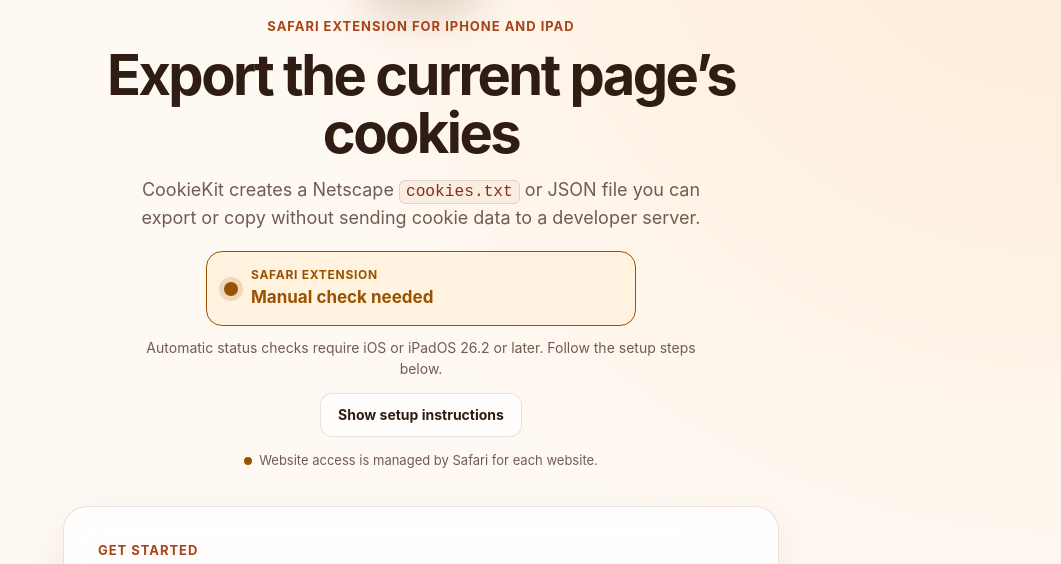
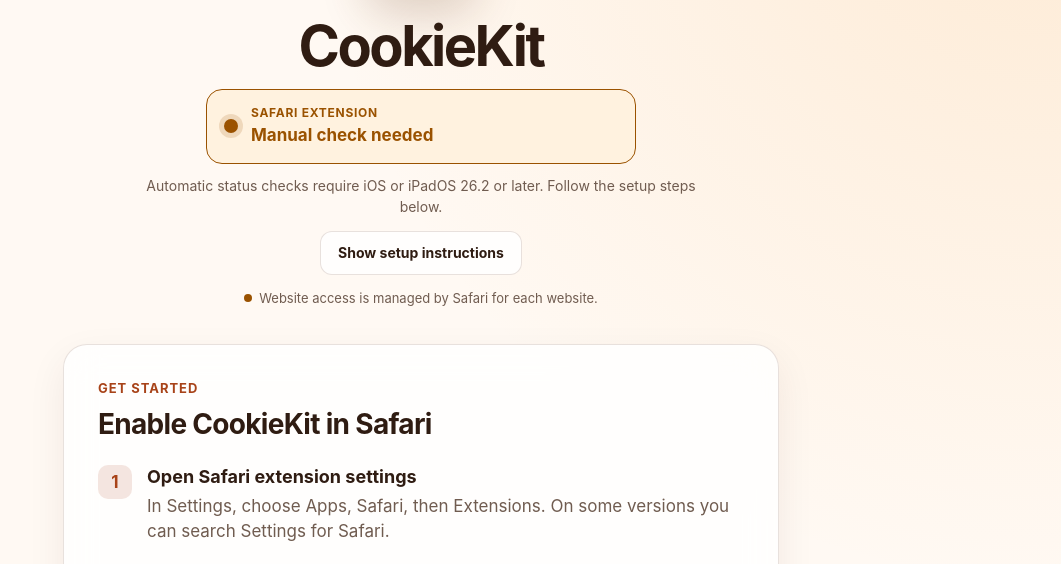
Before and after one commit to tfourj/CookieKit, a browser extension: page CookieKit/Resources/Base.lproj/Main.html in a window 1280 px wide. Shown: the part 165-729 px from the top of the page, without its empty margins (219-1280 px from the left). Drawn offline with Linux system fonts and the light colour scheme.

Commit message:
simplify app header

```diff
--- a/CookieKit/Resources/Base.lproj/Main.html
+++ b/CookieKit/Resources/Base.lproj/Main.html
@@ -22,13 +22,7 @@
                 height="112"
                 alt="CookieKit icon"
             >
-            <p class="eyebrow">Safari extension for iPhone and iPad</p>
-            <h1>Export the current page’s cookies</h1>
-            <p class="hero-copy">
-                CookieKit creates a Netscape <code>cookies.txt</code> or JSON file
-                you can export or copy without sending cookie data to a developer
-                server.
-            </p>
+            <h1>CookieKit</h1>
             <div
                 id="extension-status"
                 class="extension-status"
--- a/CookieKit/Resources/Style.css
+++ b/CookieKit/Resources/Style.css
@@ -133,13 +133,6 @@ code {
     font-weight: 750;
     letter-spacing: 0.075em;
     text-transform: uppercase;
-}
-
-.hero-copy {
-    max-width: 610px;
-    margin-bottom: 20px;
-    color: var(--muted);
-    font-size: 18px;
 }
 
 .extension-status {
```
